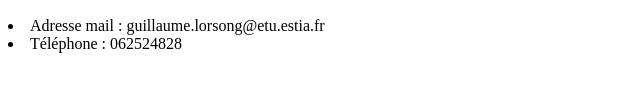
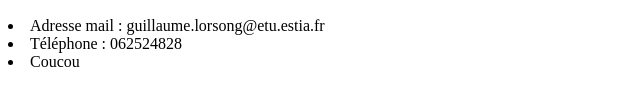
Before and after one commit to guillaume-l0/CV, a plain HTML site: page index.html in a window 1280 px wide. Shown: the part 174-280 px from the top of the page, 0-640 px from the left. Drawn offline with Linux system fonts and the light colour scheme.

Commit message:
Update index.html
petite modif

```diff
--- a/index.html
+++ b/index.html
@@ -12,5 +12,6 @@
     <h2>informations personnelles</h2>
     <li>Adresse mail : guillaume.lorsong@etu.estia.fr</li>
     <li>Téléphone : 062524828</li>
+    <li>Coucou</li>
   </body>
 </html>
```
